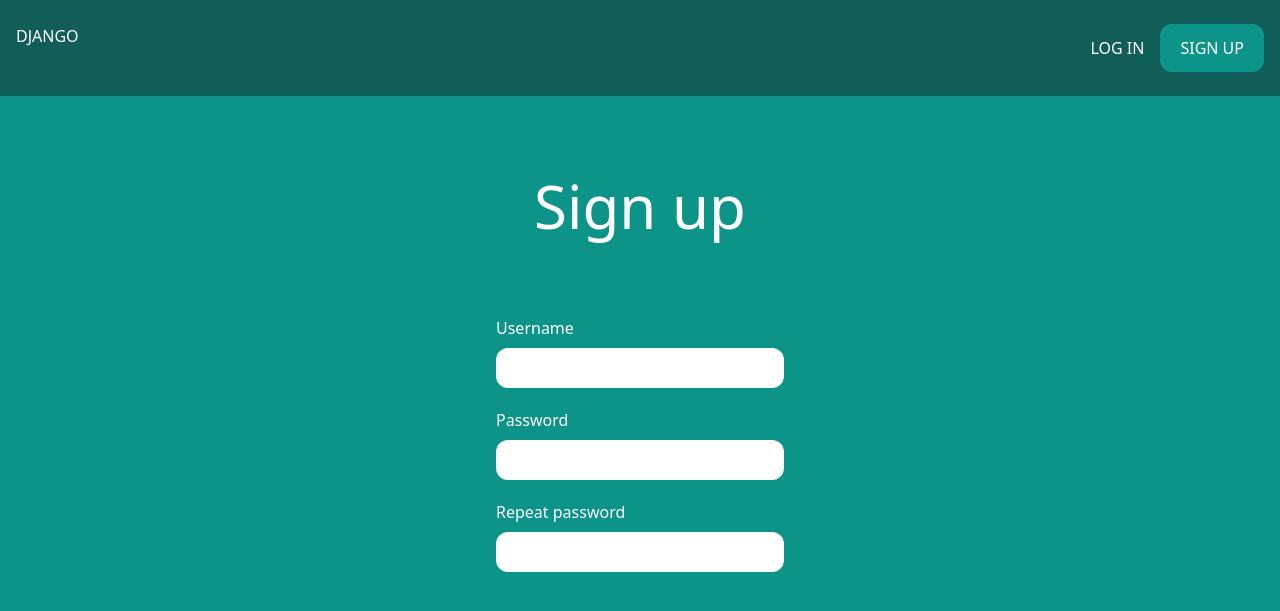
After one commit to tthao209/Django_Chat, a Django app: page /signup/ in a window 1280 px wide. The commit adds this page. Shown: the top 611 px of the page. Run offline with Django 5.2, Linux system fonts and the light colour scheme; some libraries are stand-ins or nearby versions.

Commit message:
django chat

```diff
--- /dev/null
+++ b/core/forms.py
@@ -0,0 +1,8 @@
+from django import forms
+from django.contrib.auth.forms import UserCreationForm
+from django.contrib.auth.models import User
+
+class SignUpForm(UserCreationForm):
+   class Meta:
+      model = User
+      fields = ['username','password1', 'password2']
--- a/core/templates/core/base.html
+++ b/core/templates/core/base.html
@@ -3,9 +3,23 @@
 <head>
   <meta charset="UTF-8">
   <meta name="viewport" content="width=device-width, initial-scale=1.0">
-  <title>Document</title>
+  <title>{% block title  %} {% endblock %} Djangochat</title>
+  <title>Djangochat</title>
+  <script src="https://cdn.tailwindcss.com"></script>
 </head>
-<body>
+<body class="bg-teal-600">
+    <nav class="flex imtems-center justify-between px-4 py-6 bg-teal-800">
+      <div>
+        <a href="/" class="texl-xl text-white">DJANGO</a>
+      </div>
+
+      <div class="flex items-center space-x-4">
+        <a href="/login" class="text-white hover:text-gray-200">LOG IN</a>
+        <a href="/signup" class="px-5 py-3 rounded-xl text-white bg-teal-600 hover:bg-teal-700">SIGN UP</a>
+      </div>
+    </nav>
+     {% block content %}
+     {% endblock %}
 
 </body>
 </html>
--- /dev/null
+++ b/core/templates/core/signup.html
@@ -0,0 +1,27 @@
+{% extends 'core/base.html' %}
+{% block title%}Sign up | {% endblock %}
+
+{% block content %}
+<div class="p-10 lg:p-20 text-center">
+  <h1 class="text-3xl lg:text-6xl text-white">Sign up</h1>
+</div>
+
+<form method="post" action="." class="lg:w-1/4 px-4 mx-auto">
+  {% csrf_token %}
+
+  <div class="mb-5">
+    <label class="text-white">Username</label>
+    <input type="text" name="username" class="w-full mt-2 px-4 py-2 rounded-xl">
+  </div>
+
+  <div class="mb-5">
+    <label class="text-white">Password</label>
+    <input type="password" name="password1" class="w-full mt-2 px-4 py-2 rounded-xl">
+  </div>
+
+  <div class="mb-5">
+    <label class="text-white">Repeat password</label>
+    <input type="password" name="password2" class="w-full mt-2 px-4 py-2 rounded-xl">
+  </div>
+</form>
+{% endblock %}
--- /dev/null
+++ b/core/urls.py
@@ -0,0 +1,7 @@
+from django.urls import path
+from . import views
+
+urlpatterns = [
+    path('', views.frontpage, name='frontpage'),
+    path('signup/', views.signup, name='signup'),
+]
--- a/core/views.py
+++ b/core/views.py
@@ -1,3 +1,20 @@
-from django.shortcuts import render
+from django.contrib.auth import login
+from django.shortcuts import render, redirect
 
-# Create your views here.
+from .forms import SignUpForm
+
+def frontpage(request):
+    return render(request, 'core/frontpage.html')
+
+def signup(request):
+    if request.method == 'POST':
+        form = SignUpForm(request.POST)
+
+        if form.is_valid():
+            user = form.save()
+            login(request, user)
+            return redirect('frontpage')
+    else:
+        form = SignUpForm()
+
+    return render(request, 'core/signup.html', {'form': form})
--- a/djangochat/settings.py
+++ b/djangochat/settings.py
@@ -71,6 +71,7 @@ TEMPLATES = [
 ]
 
 WSGI_APPLICATION = 'djangochat.wsgi.application'
+ASGI_APPLICATION = 'djangochat.asgi.application'
 
 
 # Database
--- a/djangochat/urls.py
+++ b/djangochat/urls.py
@@ -1,22 +1,7 @@
-"""
-URL configuration for djangochat project.
-
-The `urlpatterns` list routes URLs to views. For more information please see:
-    https://docs.djangoproject.com/en/5.0/topics/http/urls/
-Examples:
-Function views
-    1. Add an import:  from my_app import views
-    2. Add a URL to urlpatterns:  path('', views.home, name='home')
-Class-based views
-    1. Add an import:  from other_app.views import Home
-    2. Add a URL to urlpatterns:  path('', Home.as_view(), name='home')
-Including another URLconf
-    1. Import the include() function: from django.urls import include, path
-    2. Add a URL to urlpatterns:  path('blog/', include('blog.urls'))
-"""
 from django.contrib import admin
-from django.urls import path
+from django.urls import path, include
 
 urlpatterns = [
+    path('', include('core.urls')),
     path('admin/', admin.site.urls),
 ]
```
Also changed, not shown: core/templates/core/frontpage.html (added, +8 -0 lines).
